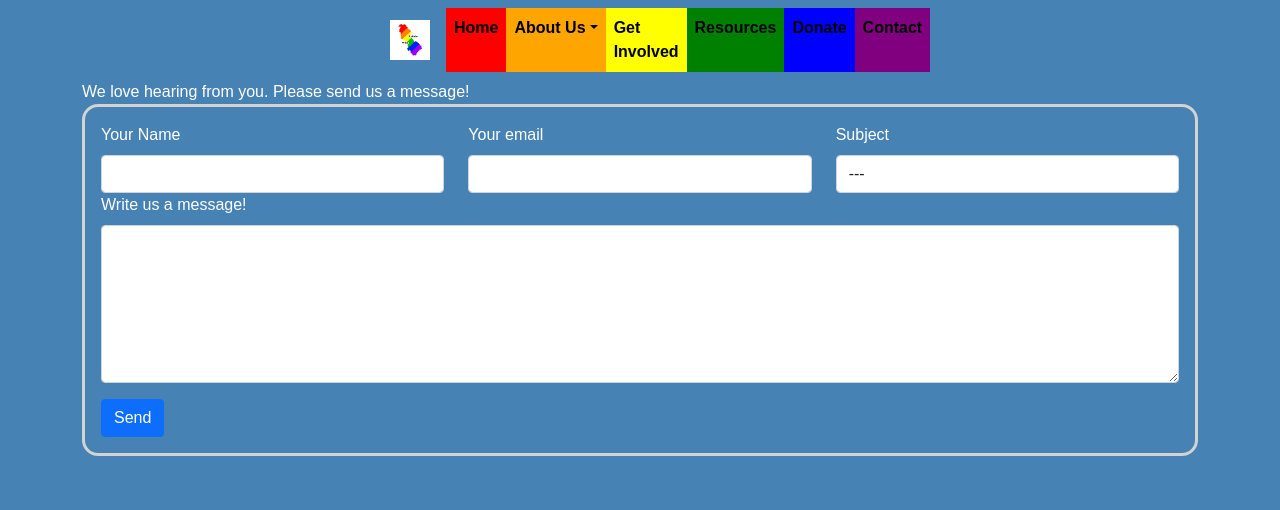
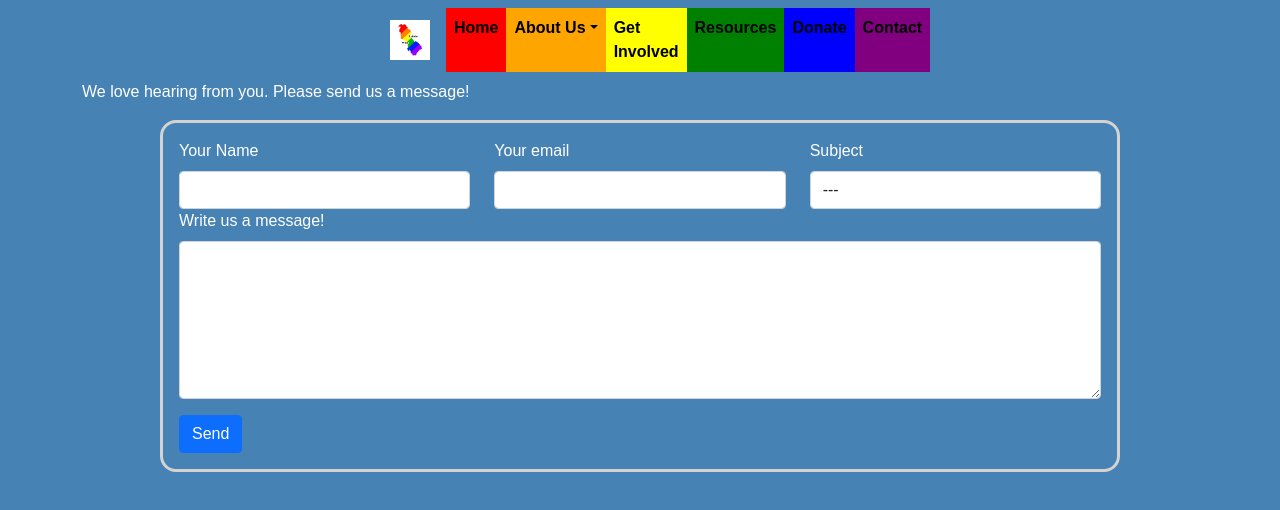
Before and after one commit to Jacobs1986/leitrim-pride, a React (Create React App) app in the folder client/: page /contact in a window 1280 px wide. Shown: the top 510 px of the page. Built offline with nearby package versions, Linux system fonts and the light colour scheme.

Commit message:
Update contactForm.css

```diff
--- a/client/src/components/contactForm/contactForm.css
+++ b/client/src/components/contactForm/contactForm.css
@@ -3,5 +3,17 @@
     border-color: lightgray;
     border-radius: 1em;
     padding: 1em;
-    margin: 0 auto;
+    margin: 1em auto;
 }
+
+@media screen and (min-width: 992px) {
+    #contactDiv {
+        width: 60em;
+    }
+}
+
+@media screen and (min-width: 1200px) {
+    #contactDiv {
+        width: 60em;
+    }
+}
```
